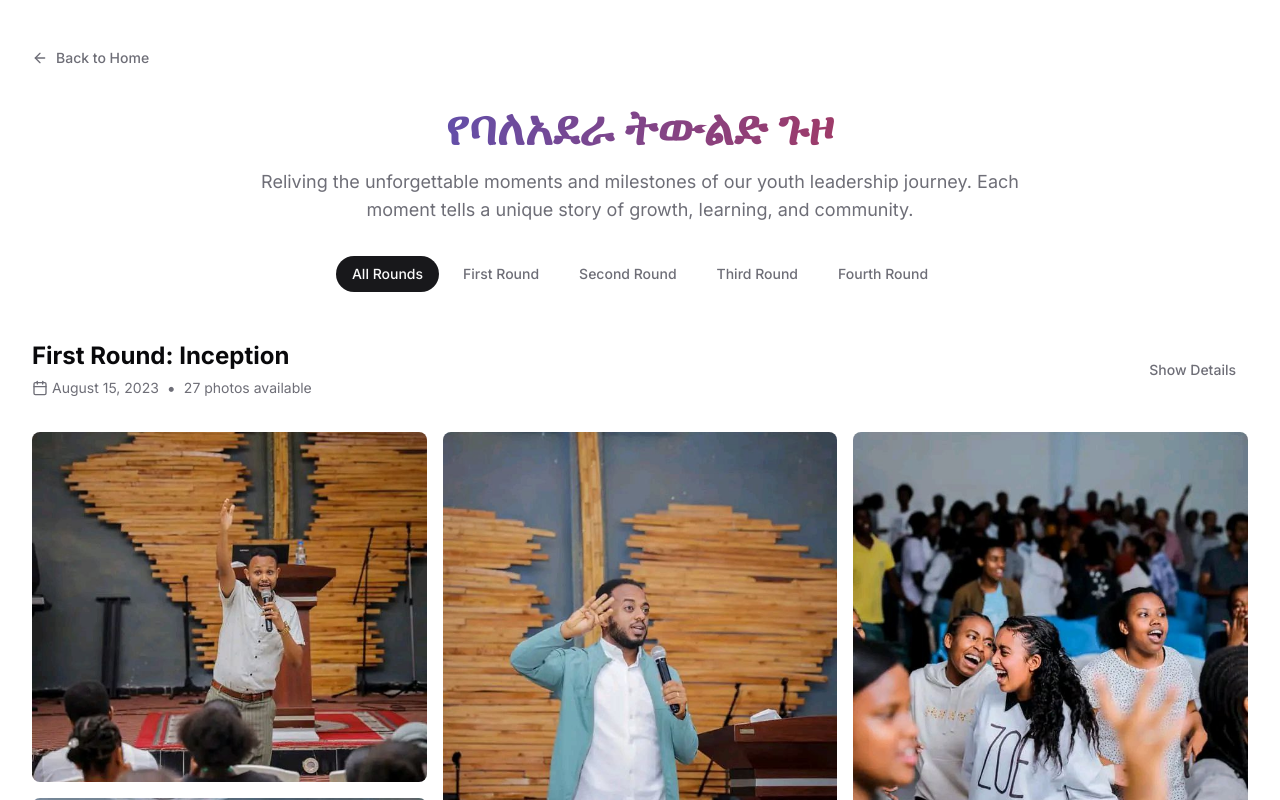
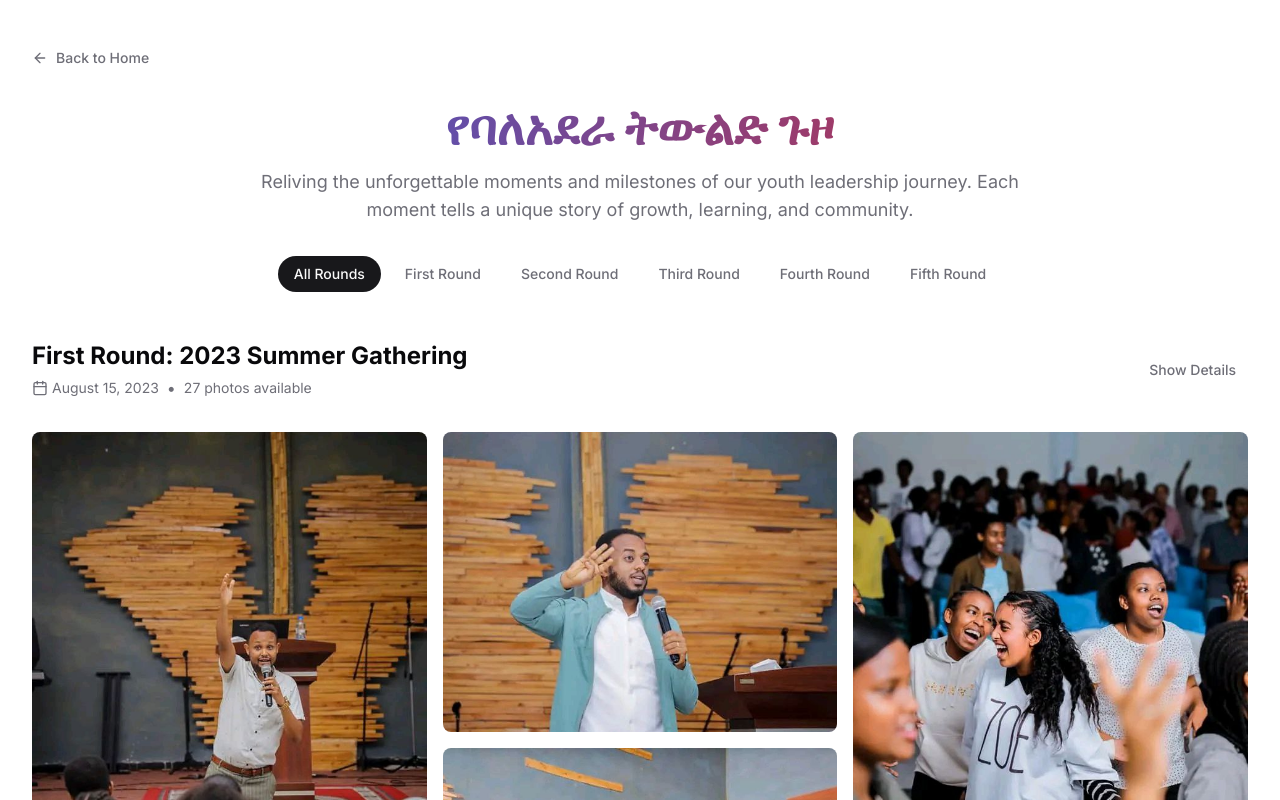
Before and after one commit to abel-boop/Baleadera-main, a React (Vite) app: page /memories in a window 1280 px wide. Shown: the top 800 px of the page. Built offline with nearby package versions, Linux system fonts and the light colour scheme.

Commit message:
feat(Memories): update event titles and descriptions with actual details
Update the memory rounds data to reflect real event names and descriptions from 2023-2025. Add a new upcoming summer program entry for 2025.

```diff
--- a/src/pages/Memories.tsx
+++ b/src/pages/Memories.tsx
@@ -24,8 +24,8 @@ const useRoundsData = (): MemoryRound[] => {
   return useMemo(() => [
     {
       id: 'round-1',
-      title: 'First Round: Inception',
-      description: 'Our inaugural gathering where we set the foundation for leadership and collaboration among young visionaries.',
+      title: 'First Round: 2023 Summer Gathering',
+      description: 'Our first gathering where we began building a strong foundation in faith and fellowship for teenagers in Hawassa, Ethiopia.',
       date: '2023-08-15',
       images: Array.from({ length: 27 }, (_, i) => ({
         id: `1-${i + 1}`,
@@ -40,8 +40,8 @@ const useRoundsData = (): MemoryRound[] => {
     },
     {
       id: 'round-2',
-      title: 'Second Round: Deep Dive',
-      description: 'Expanding our knowledge and skills through intensive workshops and team-building exercises.',
+      title: 'Second Round: 2024 Winter Retreat',
+      description: 'A spiritual retreat focused on deepening faith and building Christian character among our youth members.',
       date: '2024-02-20',
       images: Array.from({ length: 26 }, (_, i) => ({
         id: `2-${i + 1}`,
@@ -56,8 +56,8 @@ const useRoundsData = (): MemoryRound[] => {
     },
     {
       id: 'round-3',
-      title: 'Third Round: Implementation',
-      description: 'Putting our learning into practice with real-world projects and community initiatives.',
+      title: 'Third Round: 2024 Summer Bible Camp',
+      description: 'A summer filled with Bible study, worship, and fellowship as we grew together in faith and service.',
       date: '2024-07-15',
       images: Array.from({ length: 27 }, (_, i) => ({
         id: `3-${i + 1}`,
@@ -72,8 +72,8 @@ const useRoundsData = (): MemoryRound[] => {
     },
     {
       id: 'round-4',
-      title: 'Fourth Round: Celebration',
-      description: 'Celebrating our achievements and the impact we\'ve made together as a community.',
+      title: 'Fourth Round: 2025 Winter Discipleship',
+      description: 'Our most recent gathering focused on discipleship and preparing young believers to be strong witnesses in their communities.',
       date: '2025-02-15',
       images: Array.from({ length: 24 }, (_, i) => ({
         id: `4-${i + 1}`,
@@ -85,6 +85,22 @@ const useRoundsData = (): MemoryRound[] => {
         date: '2025-02-15',
         location: 'Hawassa, Ethiopia'
       }))
+    },
+    {
+      id: 'round-5',
+      title: 'Fifth Round: 2025 Summer Program',
+      description: 'Our upcoming summer program - stay tuned for more details about this exciting new chapter in our ministry!',
+      date: '2025-08-15',
+      images: [{
+        id: '5-coming-soon',
+        src: '/images/coming-soon.jpg',
+        alt: 'Coming soon - stay tuned for our next gathering',
+        width: 1200,
+        height: 900,
+        caption: 'Coming Soon - Stay Tuned!',
+        date: '2025-08-15',
+        location: 'Hawassa, Ethiopia'
+      }]
     }
   ], []);
 };
```
